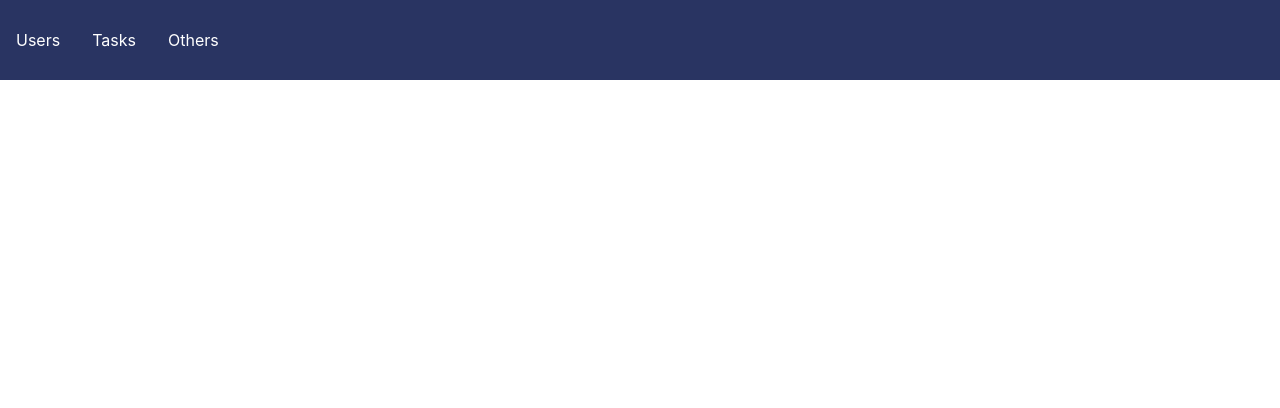
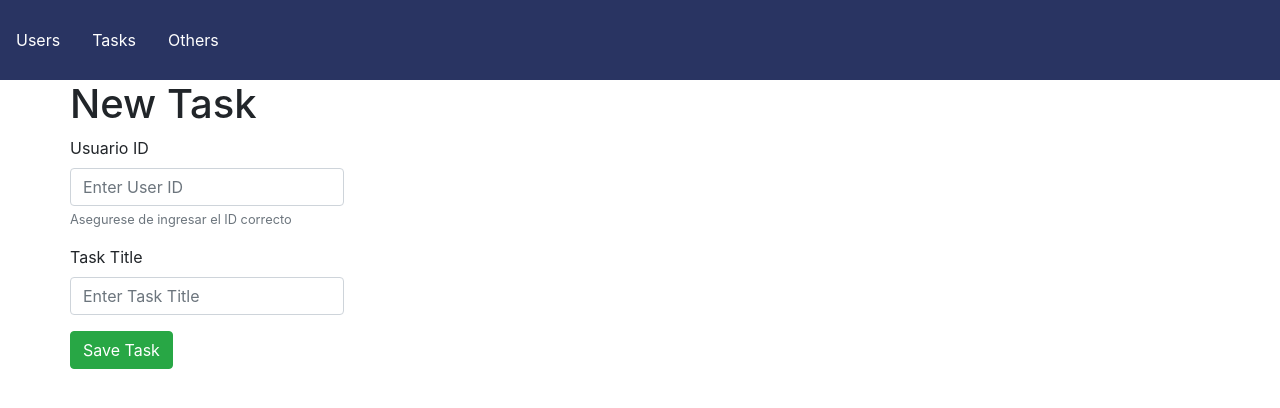
Before and after one commit to lczabala/blog_platzi, a React (Create React App) app: page /tasks/newtask in a window 1280 px wide. Shown: the top 408 px of the page. Built offline with nearby package versions, Linux system fonts and the light colour scheme.

Commit message:
se empieza a trabar con opción para agregar tareas

```diff
--- a/src/components/App.js
+++ b/src/components/App.js
@@ -5,6 +5,7 @@ import { BrowserRouter, Route, Switch } from 'react-router-dom'
 import Menu from './Menu'
 import User from './Users'
 import Task from './Tasks/IndexTasks'
+import NewTask from './Tasks/NewTask'
 import UserPublications from './UserPublications'
 
 const App = () => {
@@ -16,6 +17,7 @@ const App = () => {
         {/* Se definen las rutas que serán usadas en la palicación */}
         <Route exact path='/' component={User} />
         <Route exact path='/tasks' component={Task} />
+        <Route exact path='/tasks/newtask' component={NewTask} />
         <Route exact path='/publications/:key' component={UserPublications} />
       </Switch>
     </BrowserRouter>
--- a/src/components/Tasks/IndexTasks.jsx
+++ b/src/components/Tasks/IndexTasks.jsx
@@ -1,5 +1,6 @@
 import React from 'react'
 import {connect} from 'react-redux'
+import {Link} from 'react-router-dom'
 import * as tasksActios from '../../actions/tasksActions'
 
 import Loader from '../Loader'
@@ -48,12 +49,14 @@ class IndexTasks extends React.Component{
         )
     }
 
-
-
     render(){
-        console.log(this.props)
         return(
-            <div>
+            <div className="container">
+                <Link to="/tasks/newtask">
+                    <button type="button" class="btn btn-primary">
+                        Add Task
+                    </button>
+                </Link>
                 {this.renderTasks()}
             </div>
         )
--- /dev/null
+++ b/src/components/Tasks/NewTask.jsx
@@ -0,0 +1,33 @@
+import React from 'react'
+
+class NewTask extends React.Component{
+    render(){
+        return(
+            <div className="container">
+                <div className="row">
+                    <h1>
+                        New Task
+                    </h1>
+                </div>
+                <div className="row">
+                    <form action="">
+                        <div class="form-group">
+                            <label for="exampleInputEmail1">Usuario ID</label>
+                            <input type="number" class="form-control" id="userid" aria-describedby="userid" placeholder="Enter User ID"/>
+                            <small id="userid" class="form-text text-muted">Asegurese de ingresar el ID correcto</small>
+                        </div>
+                        <div class="form-group">
+                            <label for="exampleInputEmail1">Task Title</label>
+                            <input type="text" class="form-control" id="tasktitle" aria-describedby="tasktitle" placeholder="Enter Task Title"/>
+                        </div>
+                        <button type="button" class="btn btn-success">
+                           Save Task
+                        </button>
+                    </form>
+                </div>
+            </div>
+        )
+    }
+}
+
+export default NewTask
```
Also changed, not shown: src/components/styles/Tasks.css (line endings or trailing spaces).
